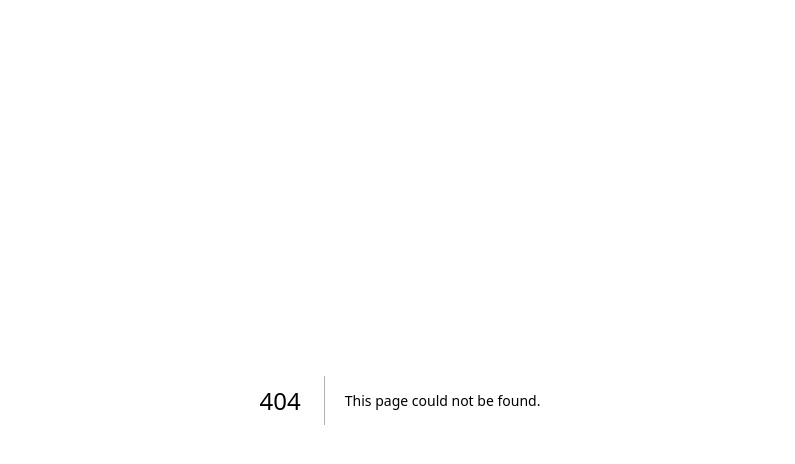
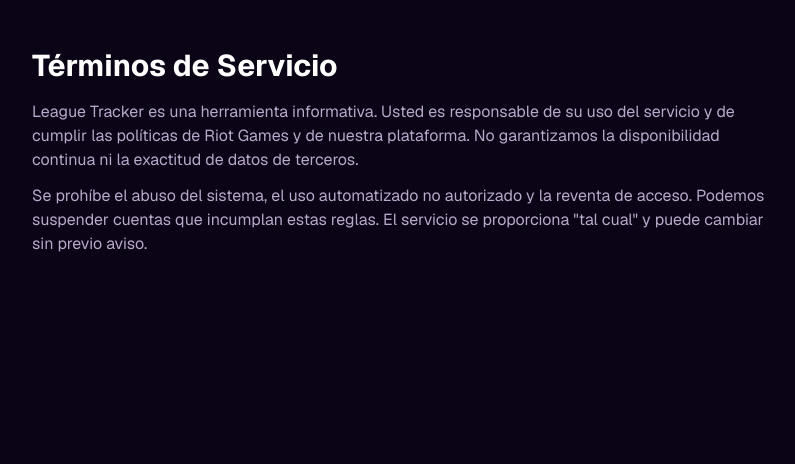
Before and after one commit to rodrigopozodev/lol-tracker, a Next.js app: page /policies/terms in a window 1280 px wide. Before the commit this address had no page. Shown: the top 464 px of the page, without its empty margins (240-1035 px from the left). Built offline with nearby package versions, Linux system fonts and the light colour scheme.

Commit message:
adsense compliance: remove global ad script; add public landing at / with editorial content; add Privacy Policy and Terms pages; load ads script only on /

```diff
--- a/app/layout.tsx
+++ b/app/layout.tsx
@@ -27,13 +27,7 @@
     <html lang="en">
       <head>
         <meta name="google-adsense-account" content="ca-pub-7823702362685618" />
-        <Script
-          id="adsense-init"
-          strategy="beforeInteractive"
-          async
-          src="https://pagead2.googlesyndication.com/pagead/js/adsbygoogle.js?client=ca-pub-7823702362685618"
-          crossOrigin="anonymous"
-        />
+
       </head>
       <body
         className={`${geistSans.variable} ${geistMono.variable} antialiased`}
--- a/app/page.tsx
+++ b/app/page.tsx
@@ -1,5 +1,32 @@
-import { redirect } from "next/navigation";
+import Script from "next/script";
 
 export default function Home() {
-  redirect("/auth/register");
+  return (
+    <main className="min-h-screen bg-[#0a0416] text-white">
+      <Script
+        id="adsense-init"
+        strategy="beforeInteractive"
+        async
+        src="https://pagead2.googlesyndication.com/pagead/js/adsbygoogle.js?client=ca-pub-7823702362685618"
+        crossOrigin="anonymous"
+      />
+
+      <section className="mx-auto max-w-3xl px-4 py-12">
+        <h1 className="text-3xl font-bold">League Tracker — Estadísticas y progreso</h1>
+        <p className="mt-4 text-[#B8A9C9]">
+          Bienvenido a League Tracker, una plataforma que ayuda a jugadores de League of Legends a seguir su rango, LP y desempeño
+          con resúmenes diarios, comparativas y análisis. Aquí encontrarás información útil, explicaciones del producto y consejos
+          para mejorar tu juego. Este contenido es de lectura pública y puede ser rastreado por los sistemas de revisión.
+        </p>
+        <p className="mt-3 text-[#B8A9C9]">
+          Características clave: búsqueda de jugadores, seguimiento del progreso, análisis de partidas, gráficos de evolución y sugerencias
+          de mejora. Nuestro objetivo es ofrecer valor editorial claro, guías y contexto útil para todos los usuarios.
+        </p>
+        <p className="mt-3 text-[#B8A9C9]">
+          Nota: las funciones avanzadas (registro, panel y comparativas) requieren iniciar sesión. Esta página es pública y contiene
+          información útil que explica el servicio, cumpliendo las políticas de calidad del Programa AdSense.
+        </p>
+      </section>
+    </main>
+  );
 }
--- /dev/null
+++ b/app/policies/privacy/page.tsx
@@ -0,0 +1,18 @@
+export default function PrivacyPolicy() {
+  return (
+    <main className="min-h-screen bg-[#0a0416] text-white">
+      <section className="mx-auto max-w-3xl px-4 py-12">
+        <h1 className="text-3xl font-bold">Política de Privacidad</h1>
+        <p className="mt-4 text-[#B8A9C9]">
+          Respetamos su privacidad. Solo almacenamos la información necesaria para operar League Tracker, como datos de usuario
+          y métricas de progreso. No vendemos datos personales y aplicamos medidas de seguridad. Al usar el servicio, usted acepta
+          el procesamiento de sus datos para las funcionalidades descritas.
+        </p>
+        <p className="mt-3 text-[#B8A9C9]">
+          Puede solicitar la eliminación de su cuenta y datos enviando un correo de soporte. Consulte los Términos de Servicio para
+          más detalles sobre uso permitido y responsabilidades.
+        </p>
+      </section>
+    </main>
+  );
+}
--- /dev/null
+++ b/app/policies/terms/page.tsx
@@ -0,0 +1,17 @@
+export default function TermsOfService() {
+  return (
+    <main className="min-h-screen bg-[#0a0416] text-white">
+      <section className="mx-auto max-w-3xl px-4 py-12">
+        <h1 className="text-3xl font-bold">Términos de Servicio</h1>
+        <p className="mt-4 text-[#B8A9C9]">
+          League Tracker es una herramienta informativa. Usted es responsable de su uso del servicio y de cumplir las políticas de
+          Riot Games y de nuestra plataforma. No garantizamos la disponibilidad continua ni la exactitud de datos de terceros.
+        </p>
+        <p className="mt-3 text-[#B8A9C9]">
+          Se prohíbe el abuso del sistema, el uso automatizado no autorizado y la reventa de acceso. Podemos suspender cuentas que
+          incumplan estas reglas. El servicio se proporciona "tal cual" y puede cambiar sin previo aviso.
+        </p>
+      </section>
+    </main>
+  );
+}
```
